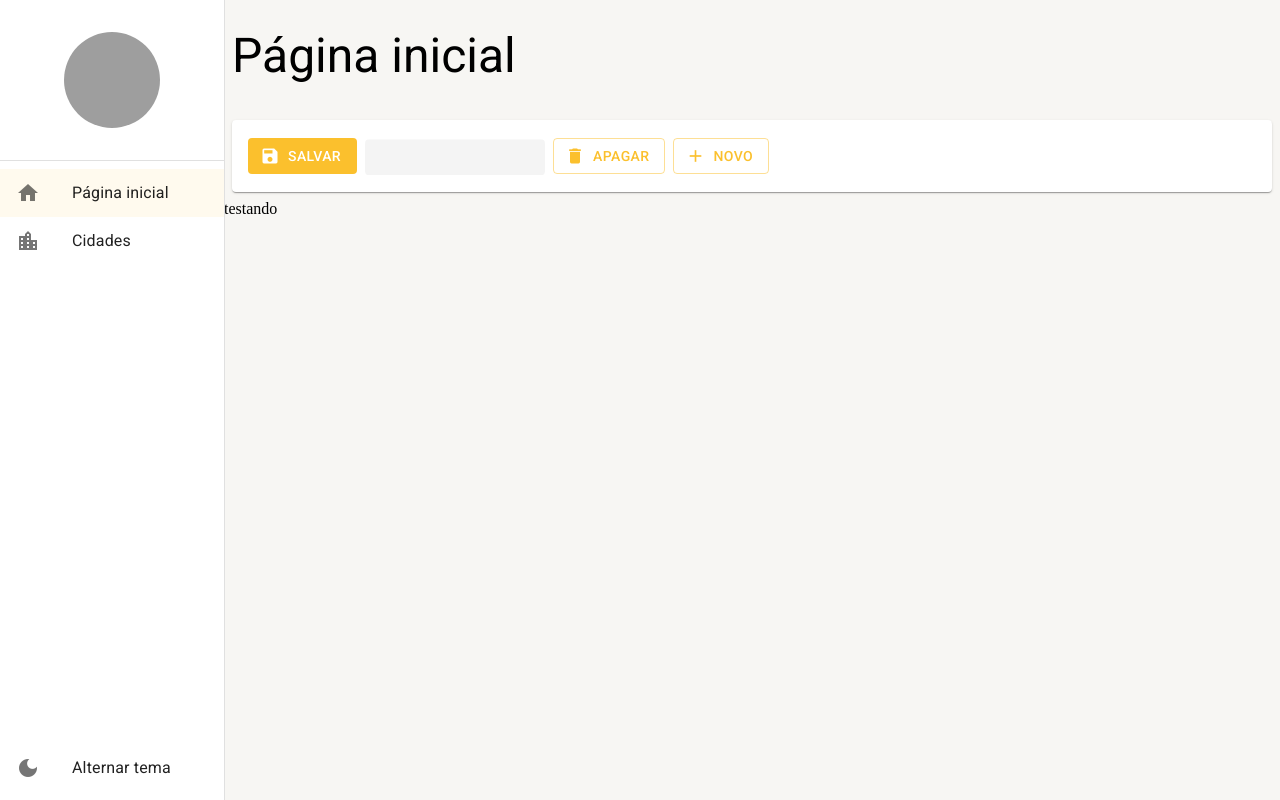
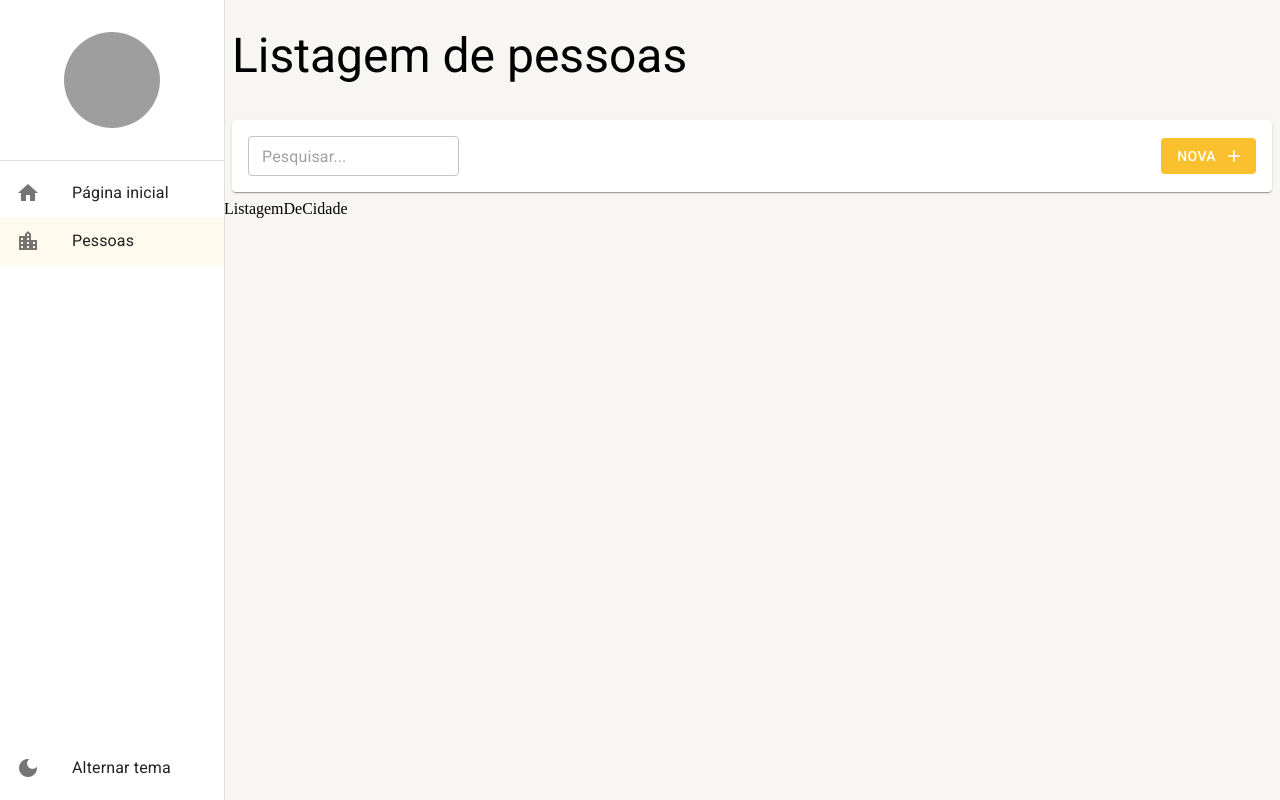
Before and after one commit to DigitalHDR/react-mui-typescript, a React (Create React App) app: page /pessoas in a window 1280 px wide. Before the commit this address led to /pagina-inicial. Built offline with nearby package versions, Linux system fonts and the light colour scheme; data requests are answered from the project's data file; grey boxes are pictures that could not be loaded.

Commit message:
Consultando o backend e montando listagem no React

```diff
--- a/mock/database.json
+++ b/mock/database.json
@@ -2,8 +2,9 @@
   "pessoas": [
     {
       "id": 1,
-      "nome": "Juca",
-      "sobrenome": "Silva"
+      "cidadeId": 1,
+      "email": "Juca@gmail.com",
+      "nomeCompleto": "Juca Silva"
     }
   ]
 }
--- a/src/pages/index.ts
+++ b/src/pages/index.ts
@@ -1,2 +1,2 @@
 export * from './dashboard/Dashboard'
-export * from './cidades/ListagemDeCidade'
+export * from './pessoas/ListagemDePessoas'
--- a/src/pages/cidades/ListagemDeCidade.tsx
+++ b/src/pages/pessoas/ListagemDePessoas.tsx
@@ -1,18 +1,30 @@
-import { useMemo } from 'react'
+import { useEffect, useMemo } from 'react'
 import { useSearchParams } from 'react-router-dom'
+
+import { PessoasSesvices } from '../../shared/services/api/pessoas/PessoasSesvices'
 import { FerramentasDaListagem } from '../../shared/components'
 import { LayoutBaseDePagina } from '../../shared/layouts'
 
-export const ListagemDeCidade: React.FC = () => {
+export const ListagemDePessoas: React.FC = () => {
   const [searchParams, setSearchParams] = useSearchParams()
 
   const busca = useMemo(() => {
     return searchParams.get('busca') || ''
   }, [searchParams])
 
+  useEffect(() => {
+    PessoasSesvices.getAll(1, busca).then(result => {
+      if (result instanceof Error) {
+        alert(result.message)
+      } else {
+        console.log(result.data[0].nomeCompleto)
+      }
+    })
+  }, [busca])
+
   return (
     <LayoutBaseDePagina
-      titulo="Listagem de cidades"
+      titulo="Listagem de pessoas"
       barraDeFerramentas={
         <FerramentasDaListagem
           textoBotaoNovo="Nova"
--- a/src/routes/index.tsx
+++ b/src/routes/index.tsx
@@ -1,6 +1,6 @@
 import { useEffect } from 'react'
 import { Routes, Route, Navigate } from 'react-router-dom'
-import { Dashboard, ListagemDeCidade } from '../pages'
+import { Dashboard, ListagemDePessoas } from '../pages'
 import { useDrawerContext } from '../shared/contexts'
 
 export const AppRoutes = () => {
@@ -15,8 +15,8 @@ export const AppRoutes = () => {
       },
       {
         icon: 'location_city',
-        path: '/cidades',
-        label: 'Cidades',
+        path: '/pessoas',
+        label: 'Pessoas',
       },
     ])
   }, [])
@@ -25,8 +25,8 @@ export const AppRoutes = () => {
     <Routes>
       <Route path="/pagina-inicial" element={<Dashboard />} />
 
-      <Route path="/cidades" element={<ListagemDeCidade />} />
-      {/* <Route path="/cidades/detalhe/:id" element={<Dashboard />} /> */}
+      <Route path="/pessoas" element={<ListagemDePessoas />} />
+      {/* <Route path="/pessoas/detalhe/:id" element={<Dashboard />} /> */}
 
       <Route path="*" element={<Navigate to="/pagina-inicial" />} />
     </Routes>
```
